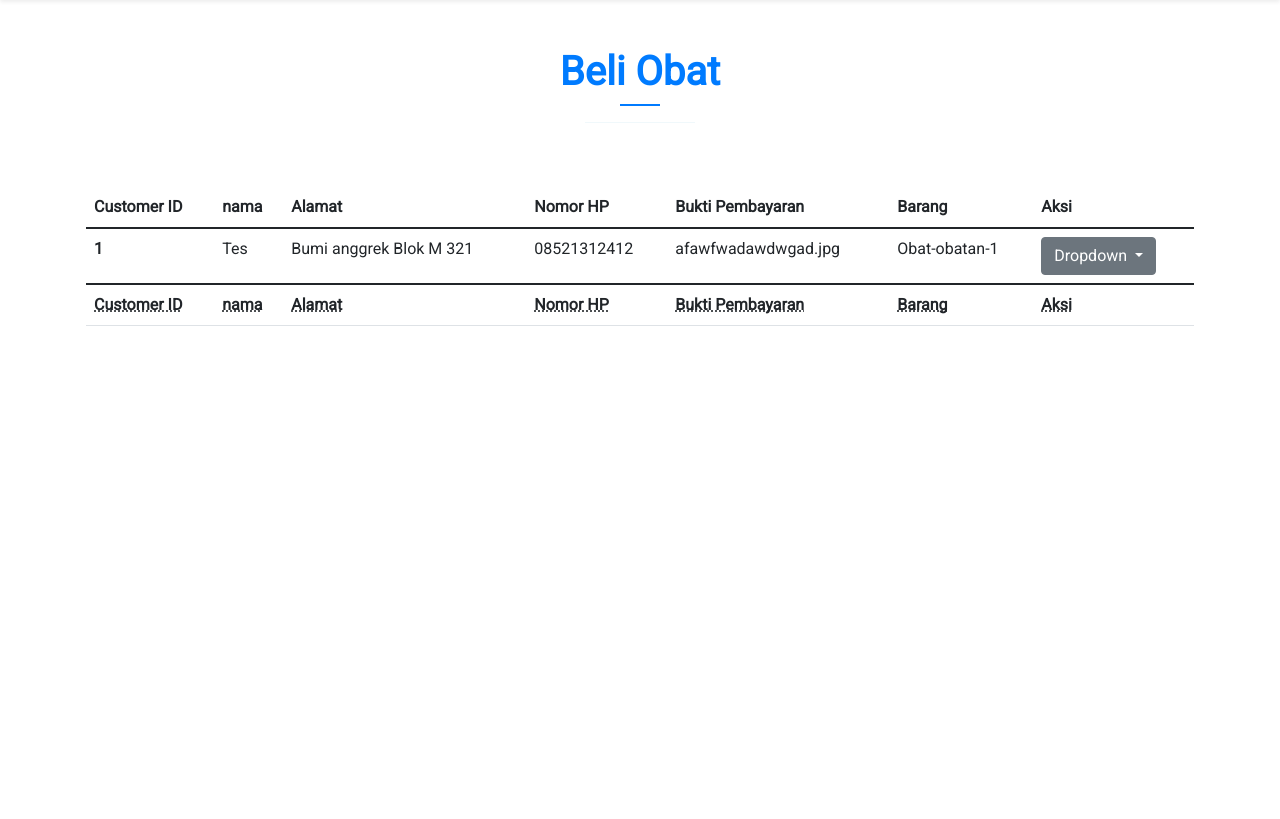
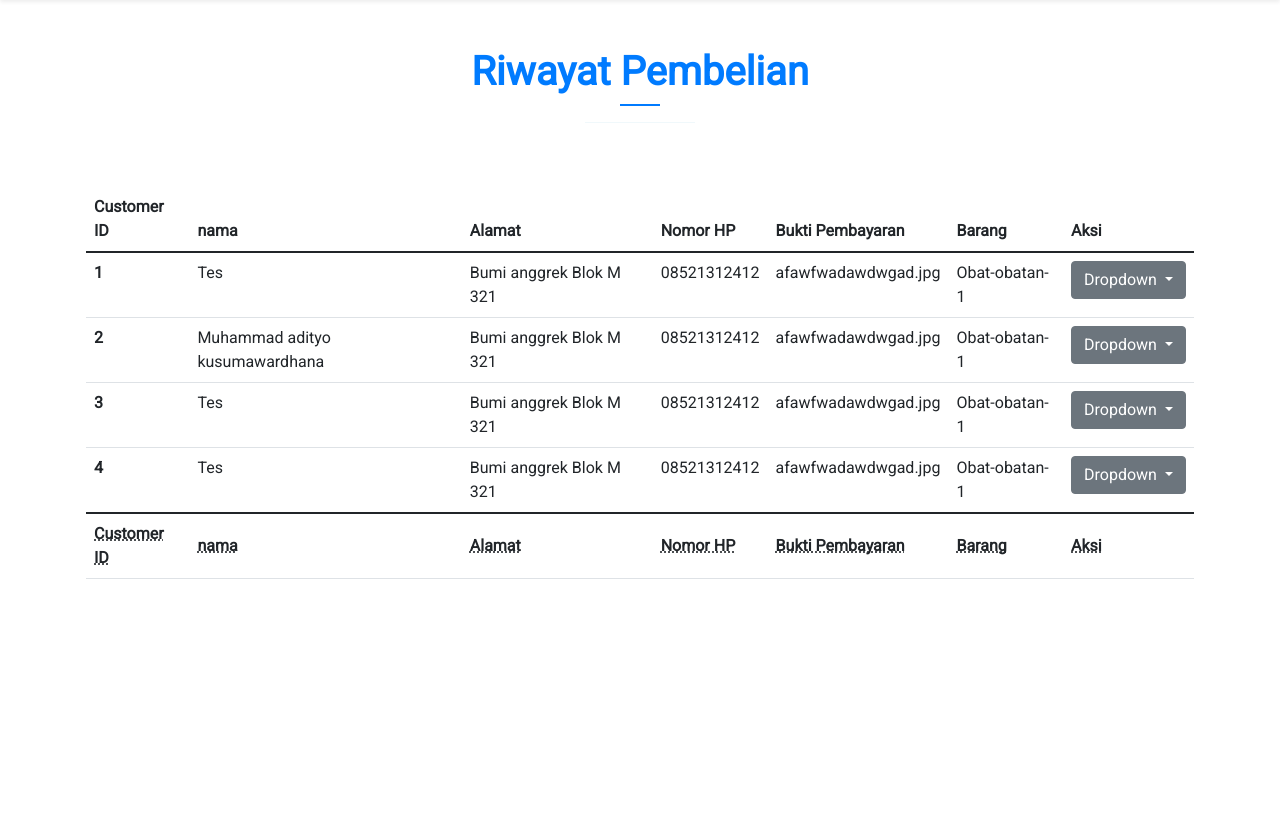
Before and after one commit to maulanaatthur/healthypet, a Flask app: page /pesanan in a window 1280 px wide. Shown: the part 100-919 px from the top of the page. Run offline with Flask 3, Linux system fonts and the light colour scheme.

Commit message:
commit tyo

```diff
--- a/app.py
+++ b/app.py
@@ -32,6 +32,13 @@ def konsultasi():
 def pesanan():
     if request.method=='POST':
         # Handle POST Request here
+        return render_template('riwayat_obat.html')
+    return render_template('riwayat_obat.html')
+
+@app.route('/detail',methods=['GET' , 'POST'])
+def detail():
+    if request.method=='POST':
+        # Handle POST Request here
         return render_template('detail_pesan_obat.html')
     return render_template('detail_pesan_obat.html')
 
--- a/templates/detail_pesan_obat.html
+++ b/templates/detail_pesan_obat.html
@@ -21,7 +21,7 @@
     <link rel="preconnect" href="https://fonts.googleapis.com">
     <link rel="preconnect" href="https://fonts.gstatic.com" crossorigin>
     <link href="https://fonts.googleapis.com/css2?family=Raleway:wght@200&family=Roboto&display=swap" rel="stylesheet">
-    <link rel="stylesheet" href="{{url_for("static", filename='index.css')}}">
+    <link rel="stylesheet" href="{{url_for("static", filename='detail_pesan.css')}}">
     <title>Hello All</title>
 </head>
 
@@ -69,7 +69,7 @@
         <div class="kategoricaption mb-5">
             <div class="row">
                 <div class="col">
-                    <h1 class="text-center fw-bold judulkategori">Beli Obat</h1>
+                    <h1 class="text-center fw-bold judulkategori">Detail Pemesanan</h1>
                     <hr class="mx-auto" style="width:10%; background-color: #c3e2f0;">
 
                 </div>
@@ -77,51 +77,88 @@
 
         </div>
 
-        <table class="table">
-            <thead>
-                <tr>
-                    <th><abbr id="id">Customer ID</abbr></th>
-                    <th><abbr id="nama">nama</abbr></th>
-                    <th><abbr id="alamat">Alamat</abbr></th>
-                    <th><abbr id="hp">Nomor HP</abbr></th>
-                    <th><abbr id="bukti">Bukti Pembayaran</abbr></th>
-                    <th><abbr id="barang">Barang</abbr></th>
-                    <th><abbr id="action">Aksi</abbr></th>
-                </tr>
-            </thead>
-            <tfoot>
-                <tr>
-                    <th><abbr title="id">Customer ID</abbr></th>
-                    <th><abbr title="nama">nama</abbr></th>
-                    <th><abbr title="alamat">Alamat</abbr></th>
-                    <th><abbr title="hp">Nomor HP</abbr></th>
-                    <th><abbr title="bukti">Bukti Pembayaran</abbr></th>
-                    <th><abbr title="barang">Barang</abbr></th>
-                    <th><abbr title="action">Aksi</abbr></th>
-                </tr>
-            </tfoot>
-            <tbody>
-                <tr>
-                    <th><a id="id">1</a></th>
-                    <td><a id="cust">Tes</a>
-                    </td>
-                    <td><a id="alamat">Bumi anggrek Blok M 321</a></td>
-                    <td><a id="hp">08521312412</a></td>
-                    <td><a id="bukti">afawfwadawdwgad.jpg</a></td>
-                    <td><a id="barang">Obat-obatan-1</a></td>
-                    <td><div class="dropdown">
-                        <button class="btn btn-secondary dropdown-toggle" type="button" id="dropdownMenu2" data-bs-toggle="dropdown" aria-expanded="false">
-                          Dropdown
-                        </button>
-                        <ul class="dropdown-menu" aria-labelledby="dropdownMenu2">
-                          <li><button class="dropdown-item" type="button">Pending</button></li>
-                          <li><button class="dropdown-item" type="button">Proses</button></li>
-                          <li><button class="dropdown-item" type="button">Selesai</button></li>
-                        </ul>
-                      </div></td>
-    </tr>
-    </tbody>
-    </table>
+        <div class="container h-100 py-5">
+            <div class="row d-flex justify-content-center align-items-center h-100">
+                <div class="col-12 col-md-10">
+
+                    <div class="card rounded-3 mb-4">
+                        <div class="card-body p-4">
+                            <div class="row d-flex justify-content-between align-items-center">
+                                <div class="col-md-2 col-lg-2 col-xl-2">
+                                    <img src="/static/dummy.jpeg" class="img-fluid rounded-3" alt="Cotton T-shirt">
+                                </div>
+                                <div class="col-md-3 col-lg-3 col-xl-3">
+                                    <p class="lead fw-normal mb-4 mb-md-0 text-center">Tes</p>
+                                </div>
+                                <div class="col-md-3 col-lg-3 col-xl-2 d-flex">
+                                    <button class="btn btn-link px-2" onclick="this.parentNode.querySelector('input[type=number]').stepDown()">
+                                        <svg xmlns="http://www.w3.org/2000/svg" width="16" height="16" fill="currentColor" class="bi bi-dash" viewBox="0 0 16 16">
+                                            <path d="M4 8a.5.5 0 0 1 .5-.5h7a.5.5 0 0 1 0 1h-7A.5.5 0 0 1 4 8"/>
+                                          </svg>
+                                    </button>
+
+                                    <input id="form1" min="1" name="quantity" value="1" type="number" class="form-control form-control-sm text-center">
+
+                                    <button class="btn btn-link px-2" onclick="this.parentNode.querySelector('input[type=number]').stepUp()">
+                                        <svg xmlns="http://www.w3.org/2000/svg" width="16" height="16" fill="currentColor" class="bi bi-plus" viewBox="0 0 16 16">
+                                            <path d="M8 4a.5.5 0 0 1 .5.5v3h3a.5.5 0 0 1 0 1h-3v3a.5.5 0 0 1-1 0v-3h-3a.5.5 0 0 1 0-1h3v-3A.5.5 0 0 1 8 4"/>
+                                          </svg>
+                                    </button>
+                                </div>
+                                <div class="col-md-3 mt-3 mt-md-0 col-lg-2 col-xl-2 offset-lg-1">
+                                    <h5 class="mb-0 text-center total-price">Rp. 99999</h5>
+                                </div>
+
+                            </div>
+                        </div>
+                    </div>
+
+                    <div class="card rounded-3 mb-4">
+                        <div class="card-body p-4">
+                            <h5 class="mt-2 mb-4">Upload Bukti Pembayaran</h5>
+                            <div class="mb-3">
+                                <input type="file" class="form-control" id="bukti_pembayaran" name="bukti_pembayaran" value="panda.jpg" accept=".png, .jpg, .jpeg" required="">
+                            </div>
+
+                        </div>
+                    </div>
+
+
+
+
+
+                    <div class="card mb-4 rounded-3">
+                        <div class="accordion" id="accordionExample">
+                            <div class="accordion-item">
+                                <h2 class="accordion-header" id="headingOne">
+                                    <button class="accordion-button" type="button" data-bs-toggle="collapse" data-bs-target="#collapseOne" aria-expanded="true" aria-controls="collapseOne">
+                                        QR Code Pembayaran
+                                    </button>
+                                </h2>
+                                <div id="collapseOne" class="accordion-collapse collapse show" aria-labelledby="headingOne" data-bs-parent="#accordionExample" style="">
+                                    <div class="accordion-body d-flex flex-column">
+                                        <strong>Scan QR di bawah ini menggunakan E-Wallet Favoritmu</strong>
+                                        <img src="/static/qrcode.png" alt="" class="img-fluid mt-3" id="qr">
+                                    </div>
+                                </div>
+                            </div>
+                        </div>
+                    </div>
+
+
+
+
+
+                    <div class="card">
+                        <div class="card-body d-flex justify-content-between">
+                            <button type="button" id="button-pesan" class="btn btn-warning btn-lg me-2 ms-2 flex-grow-1">Pesan</button>
+                            <button type="button" id="button-batal" class="btn btn-danger btn-lg ms-2 me-2 flex-grow-1">Batal</button>
+                        </div>
+                    </div>
+
+                </div>
+            </div>
+        </div>
 
     </div>
 
--- a/templates/pesan_obat.html
+++ b/templates/pesan_obat.html
@@ -21,7 +21,7 @@
     <link rel="preconnect" href="https://fonts.googleapis.com">
     <link rel="preconnect" href="https://fonts.gstatic.com" crossorigin>
     <link href="https://fonts.googleapis.com/css2?family=Raleway:wght@200&family=Roboto&display=swap" rel="stylesheet">
-    <link rel="stylesheet" href="{{url_for("static", filename='index.css')}}">
+    <link rel="stylesheet" href="{{url_for("static", filename='pesan_obat.css')}}">
     <title>Our Product</title>
 </head>
 
@@ -146,7 +146,7 @@
                         </div>
                         <div class="col d-flex justify-content-center gap-3 mt-3">
                             <div class="input-group-prepend">
-                                <button class="btn btn-outline-primary btn-minus rounded-circle" style="width: 35px;height: 35px;">-</button>
+                                <button class="btn btn-outline-primary btn-minus rounded-circle" id="tambah" style="width: 35px;height: 35px;">-</button>
                             </div>
                             <input type="number" id="quantity-648efaa6bc28dc439cddf6d3" step="1" max="10" value="1" name="quantity" class="border-1 text-center w-25">
                             <div class="input-group-append">
--- /dev/null
+++ b/templates/riwayat_obat.html
@@ -0,0 +1,198 @@
+<!doctype html>
+<html lang="en">
+
+<head>
+    <!-- Required meta tags -->
+    <meta charset="utf-8">
+    <meta name="viewport" content="width=device-width, initial-scale=1">
+
+    <!-- Bootstrap CSS -->
+    <script src="https://cdn.jsdelivr.net/npm/bootstrap@5.1.3/dist/js/bootstrap.bundle.min.js"
+        integrity="sha384-ka7Sk0Gln4gmtz2MlQnikT1wXgYsOg+OMhuP+IlRH9sENBO0LRn5q+8nbTov4+1p"
+        crossorigin="anonymous"></script>
+    <script src="https://code.jquery.com/jquery-3.7.1.js"
+        integrity="sha256-eKhayi8LEQwp4NKxN+CfCh+3qOVUtJn3QNZ0TciWLP4=" crossorigin="anonymous"></script>
+    <link href="https://cdn.jsdelivr.net/npm/bootstrap@5.1.3/dist/css/bootstrap.min.css" rel="stylesheet"
+        integrity="sha384-1BmE4kWBq78iYhFldvKuhfTAU6auU8tT94WrHftjDbrCEXSU1oBoqyl2QvZ6jIW3" crossorigin="anonymous">
+
+    <!-- bulma-->
+
+    <!-- font -->
+    <link rel="preconnect" href="https://fonts.googleapis.com">
+    <link rel="preconnect" href="https://fonts.gstatic.com" crossorigin>
+    <link href="https://fonts.googleapis.com/css2?family=Raleway:wght@200&family=Roboto&display=swap" rel="stylesheet">
+    <link rel="stylesheet" href="{{url_for("static", filename='index.css')}}">
+    <title>Hello All</title>
+</head>
+
+<body>
+    <!-- navbar -->
+    <nav class="navbar navbar-expand-lg navbar-light bg-white py-3 shadow-sm ">
+        <div class="container">
+            <a class="navbar-brand py-0" href="/">
+                <img src="/static/logo.PNG" alt="Logo" height="65" class="d-inline-block align-text-top">
+            </a>
+            <button class="navbar-toggler" type="button" data-bs-toggle="collapse" data-bs-target="#navbarNavAltMarkup"
+                aria-controls="navbarNavAltMarkup" aria-expanded="false" aria-label="Toggle navigation">
+                <span class="navbar-toggler-icon"></span>
+            </button>
+            <div class="collapse navbar-collapse" id="navbarNavAltMarkup">
+                <div class="ms-auto ">
+                    <div class="navbar-nav">
+                        <li class="nav-item">
+                            <a class="nav-link" href="/">Home</a>
+                        </li>
+                        <li class="nav-item">
+                            <a class="nav-link" href="/produk">Forum Diskusi</a>
+                        </li>
+                        <li class="nav-item">
+                            <a class="nav-link" href="/forum">Artikel</a>
+                        </li>
+                        <li class="nav-item">
+                            <a class="nav-link" href="/produk">Obat</a>
+                        </li>
+                        <li class="nav-item">
+                            <a class="nav-link" href="/hubungi_kami">About</a>
+                        </li>
+                        <li class="nav-item">
+                            <a class="nav-link" href="/login">Login</a>
+                        </li>
+                    </div>
+                </div>
+
+            </div>
+        </div>
+    </nav>
+    <!-- end navbar -->
+
+    <div class="container my-5 px-3" style="min-height:100vh">
+        <div class="kategoricaption mb-5">
+            <div class="row">
+                <div class="col">
+                    <h1 class="text-center fw-bold judulkategori">Riwayat Pembelian</h1>
+                    <hr class="mx-auto" style="width:10%; background-color: #c3e2f0;">
+
+                </div>
+            </div>
+
+        </div>
+
+        <table class="table">
+            <thead>
+                <tr>
+                    <th><abbr id="id">Customer ID</abbr></th>
+                    <th><abbr id="nama">nama</abbr></th>
+                    <th><abbr id="alamat">Alamat</abbr></th>
+                    <th><abbr id="hp">Nomor HP</abbr></th>
+                    <th><abbr id="bukti">Bukti Pembayaran</abbr></th>
+                    <th><abbr id="barang">Barang</abbr></th>
+                    <th><abbr id="action">Aksi</abbr></th>
+                </tr>
+            </thead>
+            <tfoot>
+                <tr>
+                    <th><abbr title="id">Customer ID</abbr></th>
+                    <th><abbr title="nama">nama</abbr></th>
+                    <th><abbr title="alamat">Alamat</abbr></th>
+                    <th><abbr title="hp">Nomor HP</abbr></th>
+                    <th><abbr title="bukti">Bukti Pembayaran</abbr></th>
+                    <th><abbr title="barang">Barang</abbr></th>
+                    <th><abbr title="action">Aksi</abbr></th>
+                </tr>
+            </tfoot>
+            <tbody>
+                <tr>
+                    <th><a id="id">1</a></th>
+                    <td><a id="cust">Tes</a>
+                    </td>
+                    <td><a id="alamat">Bumi anggrek Blok M 321</a></td>
+                    <td><a id="hp">08521312412</a></td>
+                    <td><a id="bukti">afawfwadawdwgad.jpg</a></td>
+                    <td><a id="barang">Obat-obatan-1</a></td>
+                    <td><div class="dropdown">
+                        <button class="btn btn-secondary dropdown-toggle" type="button" id="dropdownMenu2" data-bs-toggle="dropdown" aria-expanded="false">
+                          Dropdown
+                        </button>
+                        <ul class="dropdown-menu" aria-labelledby="dropdownMenu2">
+                          <li><button class="dropdown-item" type="button">Pending</button></li>
+                          <li><button class="dropdown-item" type="button">Proses</button></li>
+                          <li><button class="dropdown-item" type="button">Selesai</button></li>
+                        </ul>
+                      </div></td>
+    </tr>
+
+    <tr>
+        <th><a id="id">2</a></th>
+        <td><a id="cust">Muhammad adityo kusumawardhana</a>
+        </td>
+        <td><a id="alamat">Bumi anggrek Blok M 321</a></td>
+        <td><a id="hp">08521312412</a></td>
+        <td><a id="bukti">afawfwadawdwgad.jpg</a></td>
+        <td><a id="barang">Obat-obatan-1</a></td>
+        <td><div class="dropdown">
+            <button class="btn btn-secondary dropdown-toggle" type="button" id="dropdownMenu2" data-bs-toggle="dropdown" aria-expanded="false">
+              Dropdown
+            </button>
+            <ul class="dropdown-menu" aria-labelledby="dropdownMenu2">
+              <li><button class="dropdown-item" type="button">Pending</button></li>
+              <li><button class="dropdown-item" type="button">Proses</button></li>
+              <li><button class="dropdown-item" type="button">Selesai</button></li>
+            </ul>
+          </div></td>
+</tr>
+
+<tr>
+    <th><a id="id">3</a></th>
+    <td><a id="cust">Tes</a>
+    </td>
+    <td><a id="alamat">Bumi anggrek Blok M 321</a></td>
+    <td><a id="hp">08521312412</a></td>
+    <td><a id="bukti">afawfwadawdwgad.jpg</a></td>
+    <td><a id="barang">Obat-obatan-1</a></td>
+    <td><div class="dropdown">
+        <button class="btn btn-secondary dropdown-toggle" type="button" id="dropdownMenu2" data-bs-toggle="dropdown" aria-expanded="false">
+          Dropdown
+        </button>
+        <ul class="dropdown-menu" aria-labelledby="dropdownMenu2">
+          <li><button class="dropdown-item" type="button">Pending</button></li>
+          <li><button class="dropdown-item" type="button">Proses</button></li>
+          <li><button class="dropdown-item" type="button">Selesai</button></li>
+        </ul>
+      </div></td>
+</tr>
+
+<tr>
+    <th><a id="id">4</a></th>
+    <td><a id="cust">Tes</a>
+    </td>
+    <td><a id="alamat">Bumi anggrek Blok M 321</a></td>
+    <td><a id="hp">08521312412</a></td>
+    <td><a id="bukti">afawfwadawdwgad.jpg</a></td>
+    <td><a id="barang">Obat-obatan-1</a></td>
+    <td><div class="dropdown">
+        <button class="btn btn-secondary dropdown-toggle" type="button" id="dropdownMenu2" data-bs-toggle="dropdown" aria-expanded="false">
+          Dropdown
+        </button>
+        <ul class="dropdown-menu" aria-labelledby="dropdownMenu2">
+          <li><button class="dropdown-item" type="button">Pending</button></li>
+          <li><button class="dropdown-item" type="button">Proses</button></li>
+          <li><button class="dropdown-item" type="button">Selesai</button></li>
+        </ul>
+      </div></td>
+</tr>
+
+
+    </tbody>
+    </table>
+
+    </div>
+
+    </section>
+    <footer class="copyright mt-0">
+        <div class="container py-2">
+            <p class="text-center my-3">Copyright © by Kelompok 4</p>
+        </div>
+    </footer>
+</body>
+
+</html>
```
Also changed, not shown: static/detail_pesan.css (added, +48 -0 lines), static/pesan_obat.css (added, +137 -0 lines), templates/profile.html (added, +91 -0 lines), static/qrcode.png (added).
